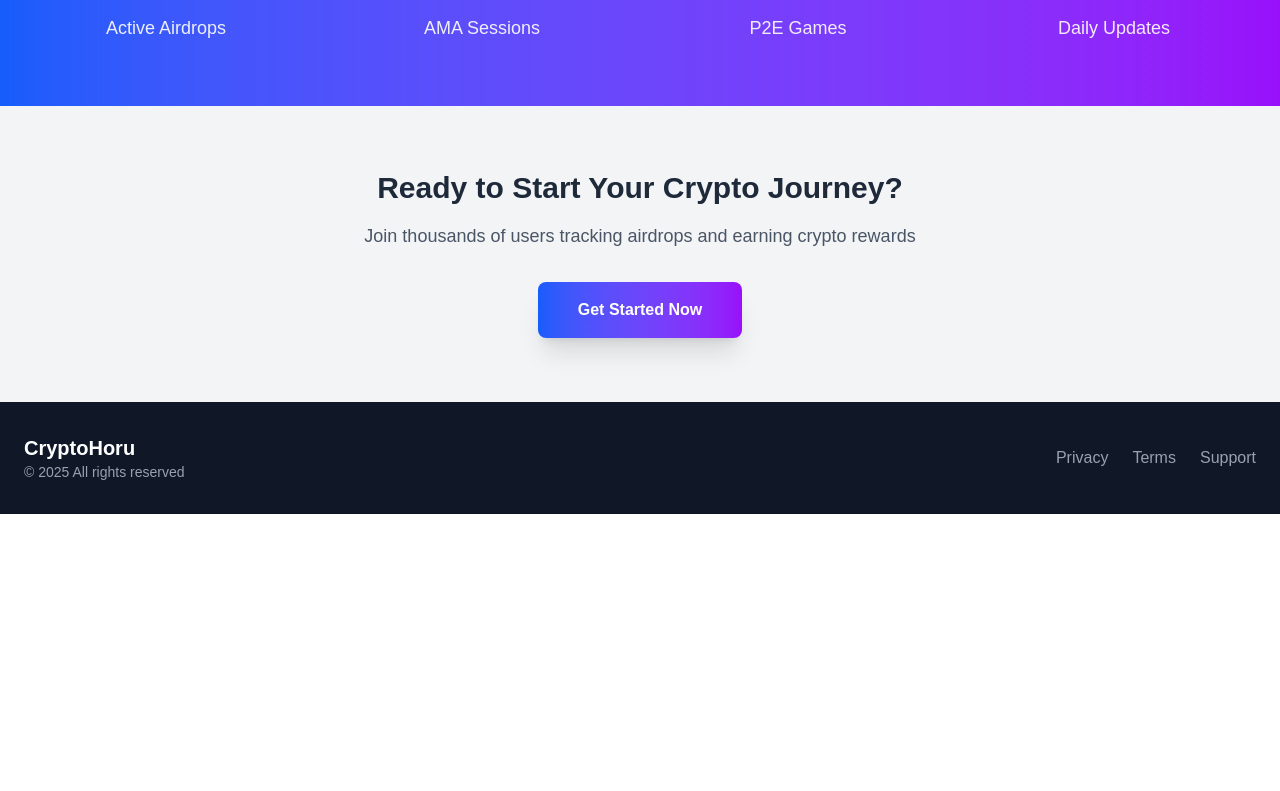
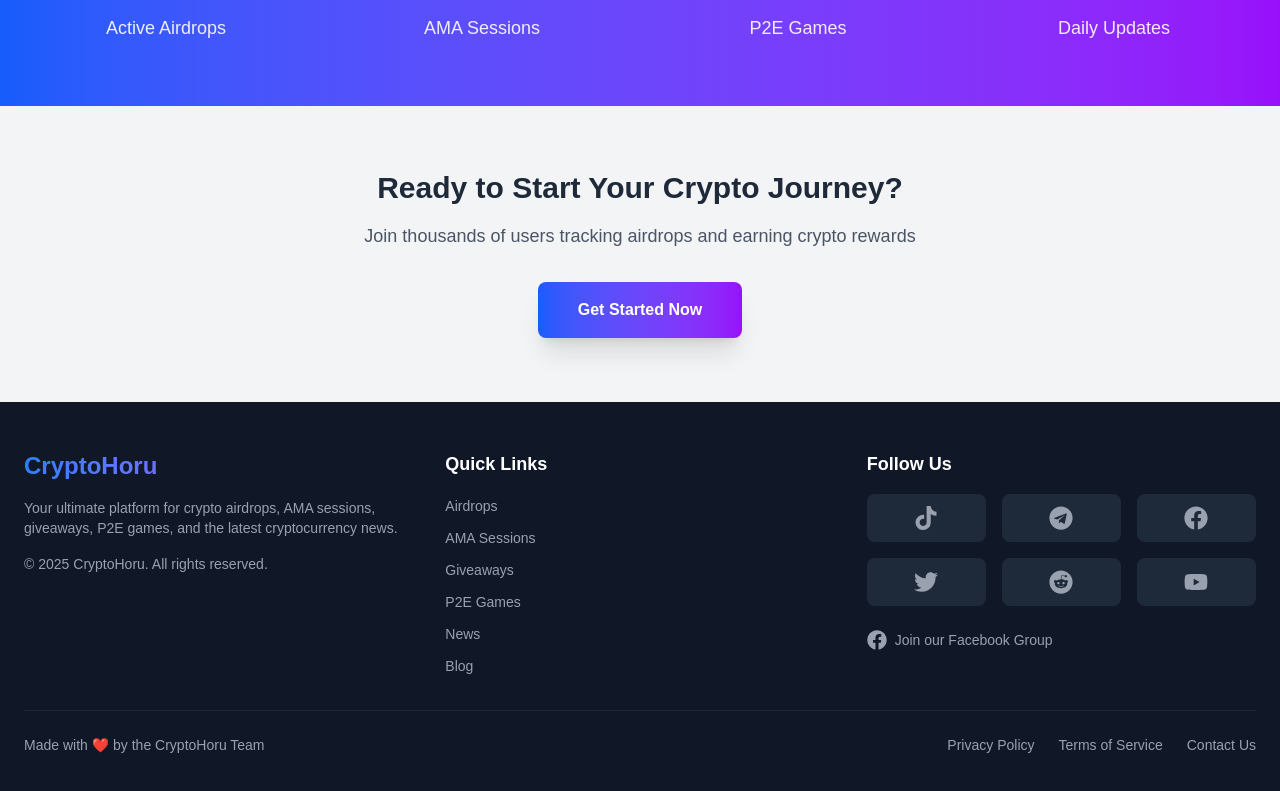
Before and after one commit to nileshtheekshana/cryptohoru, a Next.js app: page / in a window 1280 px wide. Shown: the part 1310-2101 px from the top of the page. Before the commit the page ends 1824 px from the top, so only its background shows below. Built offline with nearby package versions, Linux system fonts and the light colour scheme; no server answers.

Commit message:
Add Footer component with social media links (TikTok, Telegram, Facebook, X, Reddit, YouTube)

```diff
--- a/app/layout.tsx
+++ b/app/layout.tsx
@@ -2,6 +2,7 @@ import type { Metadata } from "next";
 import { Geist, Geist_Mono } from "next/font/google";
 import "./globals.css";
 import Navbar from "@/components/Navbar";
+import Footer from "@/components/Footer";
 import AuthProvider from "@/components/AuthProvider";
 
 const geistSans = Geist({
@@ -119,12 +120,15 @@ export default function RootLayout({
         />
       </head>
       <body
-        className={`${geistSans.variable} ${geistMono.variable} antialiased min-h-screen bg-gray-50 dark:bg-gray-900`}
+        className={`${geistSans.variable} ${geistMono.variable} antialiased min-h-screen bg-gray-50 dark:bg-gray-900 flex flex-col`}
         suppressHydrationWarning
       >
         <AuthProvider>
           <Navbar />
-          {children}
+          <main className="flex-grow">
+            {children}
+          </main>
+          <Footer />
         </AuthProvider>
       </body>
     </html>
--- a/app/page.tsx
+++ b/app/page.tsx
@@ -156,23 +156,6 @@ export default function Home() {
           </Link>
         </div>
       </section>
-
-      {/* Footer */}
-      <footer className="bg-gray-900 text-white py-8">
-        <div className="container mx-auto px-6">
-          <div className="flex flex-col md:flex-row justify-between items-center">
-            <div className="mb-4 md:mb-0">
-              <h4 className="text-xl font-bold">CryptoHoru</h4>
-              <p className="text-gray-400 text-sm">© 2025 All rights reserved</p>
-            </div>
-            <div className="flex space-x-6">
-              <Link href="#" className="text-gray-400 hover:text-white transition">Privacy</Link>
-              <Link href="#" className="text-gray-400 hover:text-white transition">Terms</Link>
-              <Link href="#" className="text-gray-400 hover:text-white transition">Support</Link>
-            </div>
-          </div>
-        </div>
-      </footer>
     </div>
   );
 }
--- /dev/null
+++ b/components/Footer.tsx
@@ -0,0 +1,141 @@
+import Link from 'next/link';
+import { FaTiktok, FaTelegram, FaFacebook, FaTwitter, FaReddit, FaYoutube } from 'react-icons/fa';
+
+export default function Footer() {
+  const socialLinks = [
+    {
+      name: 'TikTok',
+      url: 'https://www.tiktok.com/@cryptohoru?lang=en',
+      icon: <FaTiktok className="w-6 h-6" />,
+      color: 'hover:text-pink-500'
+    },
+    {
+      name: 'Telegram',
+      url: 'https://t.me/cryptohoru',
+      icon: <FaTelegram className="w-6 h-6" />,
+      color: 'hover:text-blue-400'
+    },
+    {
+      name: 'Facebook',
+      url: 'https://www.facebook.com/cryptohoru',
+      icon: <FaFacebook className="w-6 h-6" />,
+      color: 'hover:text-blue-600'
+    },
+    {
+      name: 'X (Twitter)',
+      url: 'https://x.com/cryptohoru',
+      icon: <FaTwitter className="w-6 h-6" />,
+      color: 'hover:text-sky-400'
+    },
+    {
+      name: 'Reddit',
+      url: 'https://www.reddit.com/r/cryptohoru/',
+      icon: <FaReddit className="w-6 h-6" />,
+      color: 'hover:text-orange-500'
+    },
+    {
+      name: 'YouTube',
+      url: 'https://www.youtube.com/@cryptohoru/',
+      icon: <FaYoutube className="w-6 h-6" />,
+      color: 'hover:text-red-600'
+    },
+  ];
+
+  const quickLinks = [
+    { name: 'Airdrops', href: '/airdrops' },
+    { name: 'AMA Sessions', href: '/ama' },
+    { name: 'Giveaways', href: '/giveaways' },
+    { name: 'P2E Games', href: '/p2e-games' },
+    { name: 'News', href: '/news' },
+    { name: 'Blog', href: '/blog' },
+  ];
+
+  return (
+    <footer className="bg-gray-900 text-white py-12 mt-auto">
+      <div className="container mx-auto px-6">
+        <div className="grid md:grid-cols-3 gap-8 mb-8">
+          {/* Brand Section */}
+          <div>
+            <h4 className="text-2xl font-bold mb-4 bg-gradient-to-r from-blue-500 to-purple-500 bg-clip-text text-transparent">
+              CryptoHoru
+            </h4>
+            <p className="text-gray-400 text-sm mb-4">
+              Your ultimate platform for crypto airdrops, AMA sessions, giveaways, P2E games, and the latest cryptocurrency news.
+            </p>
+            <p className="text-gray-400 text-sm">
+              © {new Date().getFullYear()} CryptoHoru. All rights reserved.
+            </p>
+          </div>
+
+          {/* Quick Links */}
+          <div>
+            <h5 className="text-lg font-semibold mb-4">Quick Links</h5>
+            <ul className="space-y-2">
+              {quickLinks.map((link) => (
+                <li key={link.name}>
+                  <Link
+                    href={link.href}
+                    className="text-gray-400 hover:text-white transition duration-200 text-sm"
+                  >
+                    {link.name}
+                  </Link>
+                </li>
+              ))}
+            </ul>
+          </div>
+
+          {/* Social Media */}
+          <div>
+            <h5 className="text-lg font-semibold mb-4">Follow Us</h5>
+            <div className="grid grid-cols-3 gap-4">
+              {socialLinks.map((social) => (
+                <a
+                  key={social.name}
+                  href={social.url}
+                  target="_blank"
+                  rel="noopener noreferrer"
+                  className={`text-gray-400 ${social.color} transition duration-200 flex items-center justify-center p-3 bg-gray-800 rounded-lg hover:bg-gray-700 transform hover:scale-110`}
+                  aria-label={social.name}
+                  title={social.name}
+                >
+                  {social.icon}
+                </a>
+              ))}
+            </div>
+            <div className="mt-6">
+              <a
+                href="https://www.facebook.com/groups/cryptohoru"
+                target="_blank"
+                rel="noopener noreferrer"
+                className="inline-flex items-center gap-2 text-sm text-gray-400 hover:text-blue-500 transition duration-200"
+              >
+                <FaFacebook className="w-5 h-5" />
+                Join our Facebook Group
+              </a>
+            </div>
+          </div>
+        </div>
+
+        {/* Bottom Bar */}
+        <div className="border-t border-gray-800 pt-6 mt-6">
+          <div className="flex flex-col md:flex-row justify-between items-center text-sm text-gray-400">
+            <div className="mb-4 md:mb-0">
+              <p>Made with ❤️ by the CryptoHoru Team</p>
+            </div>
+            <div className="flex space-x-6">
+              <Link href="/privacy" className="hover:text-white transition">
+                Privacy Policy
+              </Link>
+              <Link href="/terms" className="hover:text-white transition">
+                Terms of Service
+              </Link>
+              <Link href="/contact" className="hover:text-white transition">
+                Contact Us
+              </Link>
+            </div>
+          </div>
+        </div>
+      </div>
+    </footer>
+  );
+}
```
